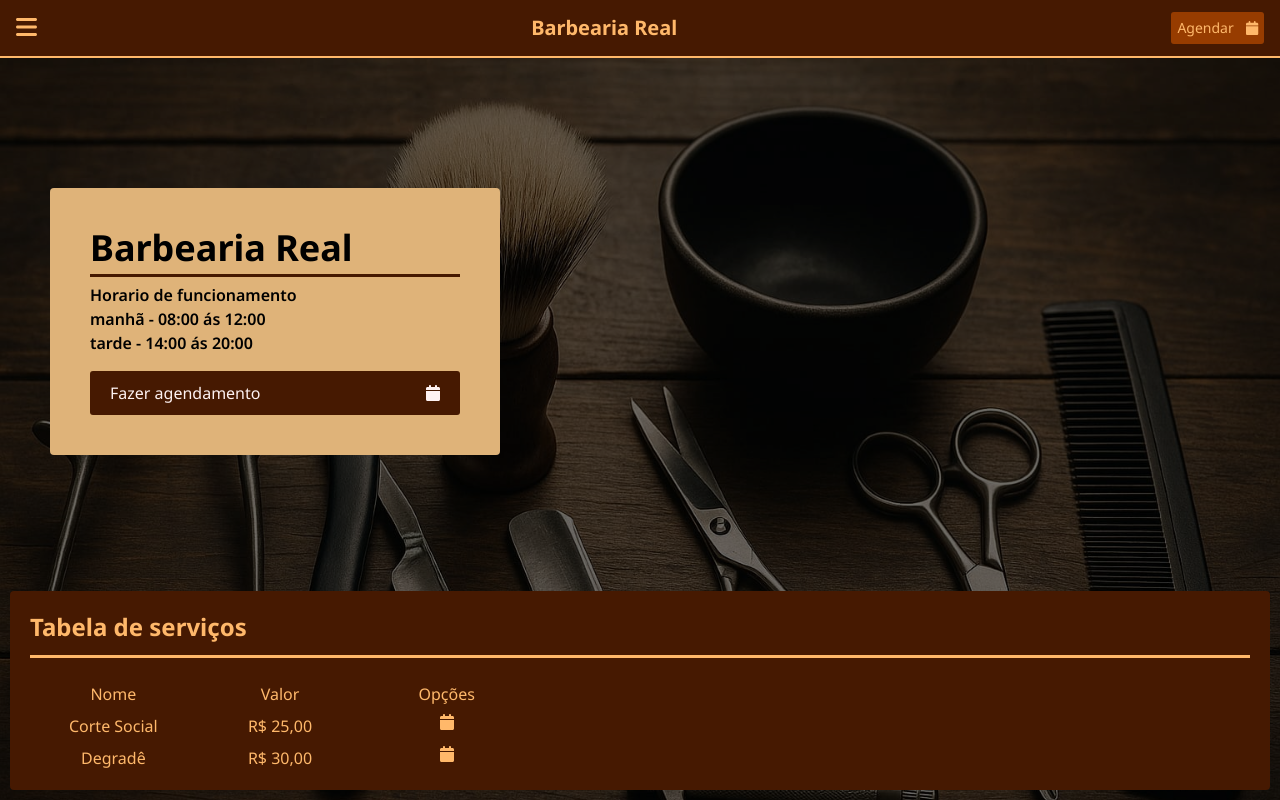
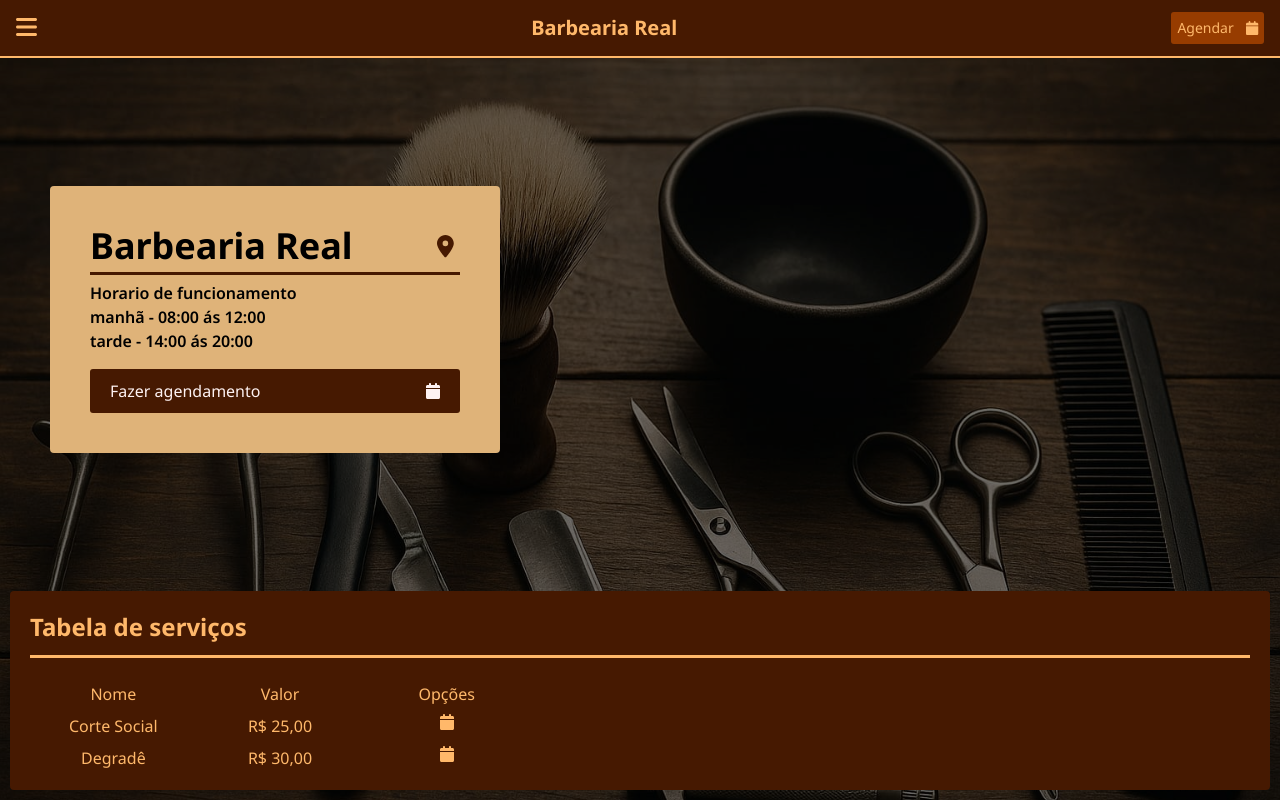
Before and after one commit to joaofilipesoares45/barbershop, a React (Vite) app: page /#/ in a window 1280 px wide. Built offline with nearby package versions, Linux system fonts and the light colour scheme; a web font is replaced by a local one.

Commit message:
maps intergration

```diff
--- a/src/pages/home/index.jsx
+++ b/src/pages/home/index.jsx
@@ -1,4 +1,4 @@
-import { faCalendar } from "@fortawesome/free-solid-svg-icons";
+import { faCalendar, faLocationDot } from "@fortawesome/free-solid-svg-icons";
 import { FontAwesomeIcon } from "@fortawesome/react-fontawesome";
 import { numberForBrl, openModal } from "../../utils/functions";
 import FormAgendamento from "./components/FormAgendamento";
@@ -20,15 +20,22 @@ export default function Home() {
             </header>
             <main className="flex- h-[calc(100%_-_58px)] w-full relative bg-[url(/banner.jpg)] bg-cover overflow-hidden">
                 <div className="h-full flex flex-col justify-between bg-[rgba(0,0,0,0.57)]">
-                    <div className="flex items-center sm:p-[10px_50px] p-[10px] mt-30">
+                    <div className="flex h-[100%] items-center justify-center sm:justify-start">
+                        <div className="flex items-center sm:p-[10px_50px] p-[10px] sm:min-w-[600px]">
                             <div className="bg-[#dfb379] text-black w-full max-w-[450px] p-10 rounded-sm">
-                            <h2 className="text-4xl font-bold mb-1.5 pb-1.5 border-b-3 border-amber-950">Barbearia Real</h2>
+                                <h2 className="flex flex-nowrap justify-between items-center text-nowrap text-4xl font-bold gap-2.5 mb-1.5 pb-1.5 border-b-3 border-amber-950">Barbearia Real
+                                    <a href="https://maps.app.goo.gl/8h8mVm9GZBmQz75k7" target="_blank" className="flex items-center text-amber-950! text-[1.4rem] px-1.5 gap-2 relative
+                                hover:after:opacity-100 after:opacity-0 after:transition-all after:content-['maps'] after:absolute after:bg-red-900 after:text-white after:text-[.7rem] after:p-[5px_10px] after:rounded-2xl after:left-[100%]">
+                                        <FontAwesomeIcon icon={faLocationDot} />
+                                    </a>
+                                </h2>
                                 <div className="flex flex-col font-semibold">
                                     <p>Horario de funcionamento</p>
                                     <span>manhã - 08:00 ás 12:00</span>
                                     <span>tarde - 14:00 ás 20:00</span>
                                 </div>
                                 <button className="justify-between w-full p-[10px_20px] mt-4 bg-amber-950 text-red-50 hover:bg-amber-900! hover:text-white!" onClick={() => openModal("form-agendamento")}>Fazer agendamento <FontAwesomeIcon icon={faCalendar} /></button>
+                            </div>
                         </div>
                     </div>
                     <div className="flex flex-col p-5 bg-amber-950 text-orange-300 m-2.5 rounded-sm">
```
Lines whose indentation alone changed are shown as unchanged.
